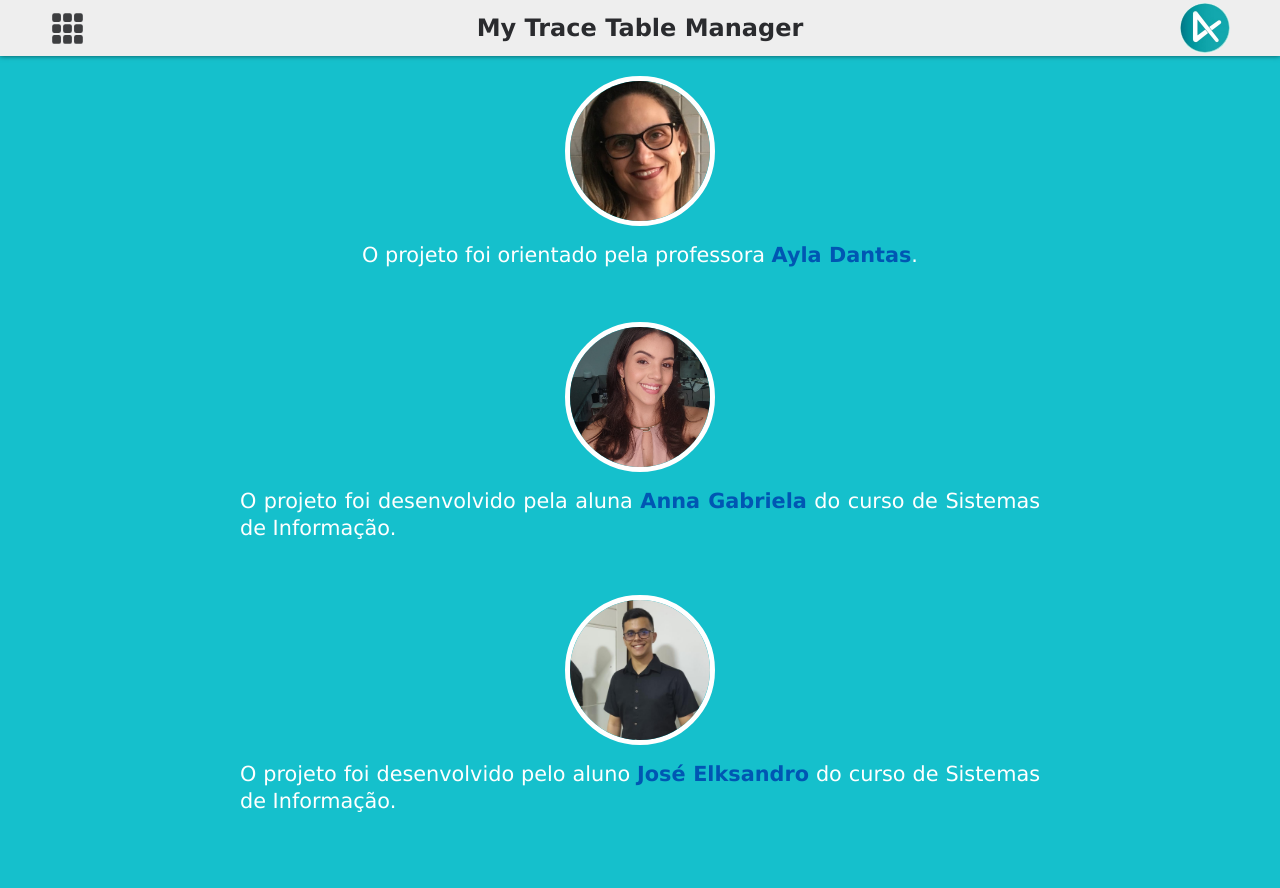
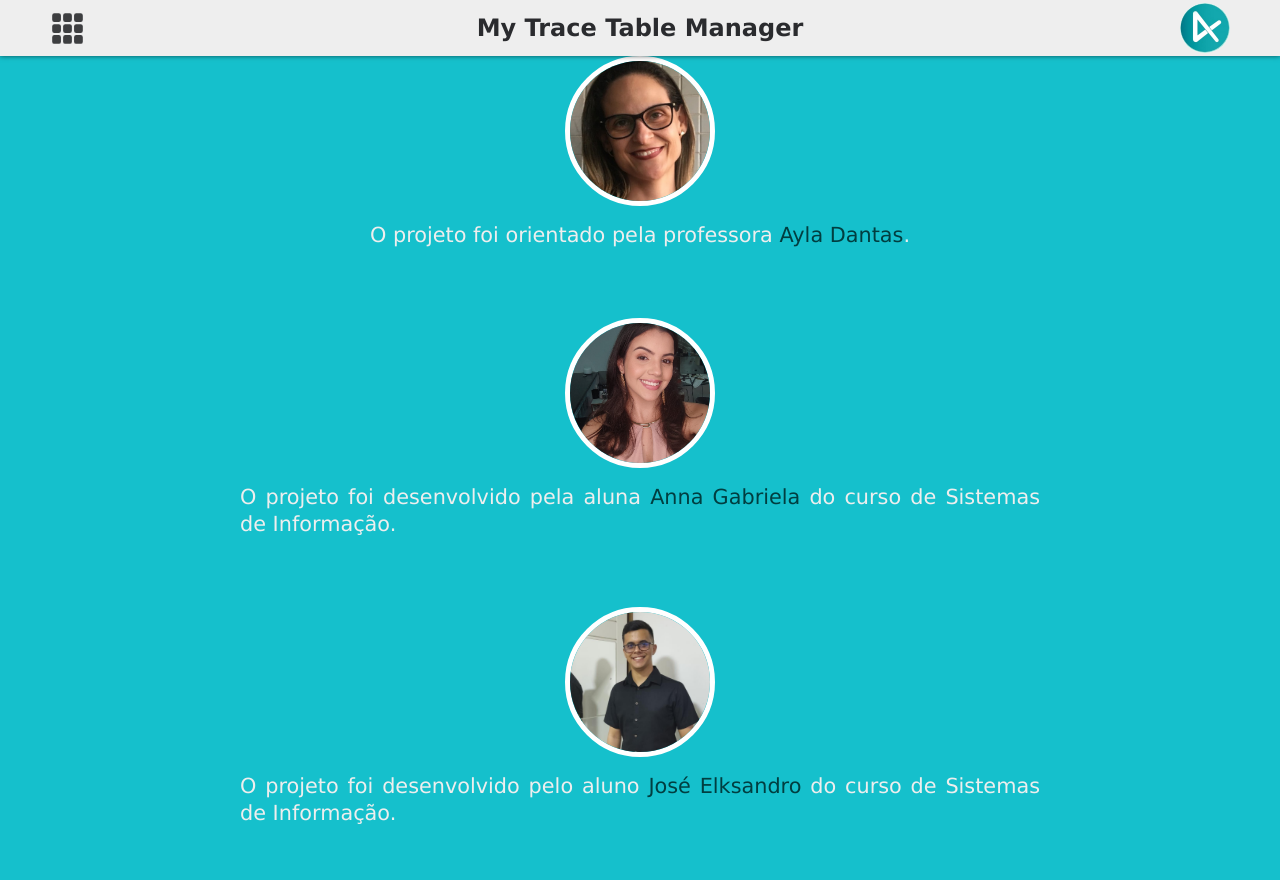
Before and after one commit to a4s-ufpb/My-Trace-Table-Manager, a React (Vite) app: page /#/about in a window 1280 px wide. Built offline with nearby package versions, Linux system fonts and the light colour scheme.

Commit message:
Ajustes no CSS e atalhos no menu

```diff
--- a/src/components/Menu/index.jsx
+++ b/src/components/Menu/index.jsx
@@ -2,8 +2,9 @@ import { useEffect, useRef } from "react";
 import { Link } from "react-router-dom";
 import styles from "./styles.module.css"
 
-export default function({ setMenu }) {
+export default function ({ setMenu }) {
     const menuRef = useRef(null);
+    const role = localStorage.getItem("role");
 
     useEffect(() => {
         function handleClickOutside(ev) {
@@ -27,10 +28,14 @@ export default function({ setMenu }) {
 
             <div className={styles.menuItens}>
                 <Link to="/" onClick={() => setMenu(false)}>Início</Link>
+                {role === "admin" &&
+                    <Link to="new-professor" onClick={() => setMenu(false)}>Cadastrar/Ver Professor(es)</Link>
+                }
                 <Link to="new-exercise" onClick={() => setMenu(false)}>Cadastrar Exercício</Link>
-                <Link to="list-exercises" onClick={() => setMenu(false)}>Listar Exercícios</Link>
+                <Link to="new-theme" onClick={() => setMenu(false)}>Cadastrar/Ver Tema(s)</Link>
+                <Link to="list-exercises" onClick={() => setMenu(false)}>Ver Exercícios</Link>
+                <Link to="help-page" onClick={() => setMenu(false)}>Ajuda</Link>
                 <Link to="about" onClick={() => setMenu(false)}>Sobre</Link>
-                <Link to="help-page" onClick={() => setMenu(false)}>Ajuda</Link>
             </div>
         </div>
     );
--- a/src/routes/About/index.jsx
+++ b/src/routes/About/index.jsx
@@ -5,27 +5,28 @@ import imgElk from "/elksandro.jpg";
 
 export default function About() {
   return (
-    <div className={styles.aboutContainer}>
+    <div className="background">
         <div className={styles.aboutSection}>
           <img src={imgAyla} alt="Ayla Dantas" className={styles.aboutImage} />
-        <p>
-          O projeto foi orientado pela professora <strong>Ayla Dantas</strong>.
+          <p className={styles.aboutText}>
+            O projeto foi orientado pela professora <span>Ayla Dantas</span>.
           </p>
         </div>
 
         <div className={styles.aboutSection}>
           <img src={imgAnna} alt="Anna Gabriela" className={styles.aboutImage} />
-        <p>
-          O projeto foi desenvolvido pela aluna <strong>Anna Gabriela</strong> do curso de Sistemas de Informação.
+          <p className={styles.aboutText}>
+            O projeto foi desenvolvido pela aluna <span>Anna Gabriela</span> do curso de Sistemas de Informação.
           </p>
         </div>
 
         <div className={styles.aboutSection}>
           <img src={imgElk} alt="José Elksandro" className={styles.aboutImage} />
-        <p>
-          O projeto foi desenvolvido pelo aluno <strong>José Elksandro</strong> do curso de Sistemas de Informação.
+          <p className={styles.aboutText}>
+            O projeto foi desenvolvido pelo aluno <span>José Elksandro</span> do curso de Sistemas de Informação.
           </p>
         </div>
     </div>
+
   );
 }
--- a/src/routes/About/styles.module.css
+++ b/src/routes/About/styles.module.css
@@ -1,14 +1,3 @@
-.aboutContainer {
-    display: flex;
-    align-items: center;
-    justify-content: center;
-    flex-direction: column;
-    font-family: Arial, sans-serif;
-    color: #333;
-    background-color: var(--primary-blue);
-    padding: 20px;
-}
-
 .aboutSection {
     width: 800px;
     display: flex;
@@ -27,16 +16,16 @@
     border: 5px solid white;
 }
 
-.aboutContainer p {
+.aboutText {
     text-align: justify;
     font-size: 1.3em;
     line-height: 1.3;
     margin-bottom: 1em;
-    color: white;
+    color: var(--primary-white);
 }
 
-.aboutContainer strong {
-    color: #0056b3;
+.aboutText span {
+    color: var(--primary-green);
 }
 
 @media(max-width: 900px) {
```
Lines whose indentation alone changed are shown as unchanged.
